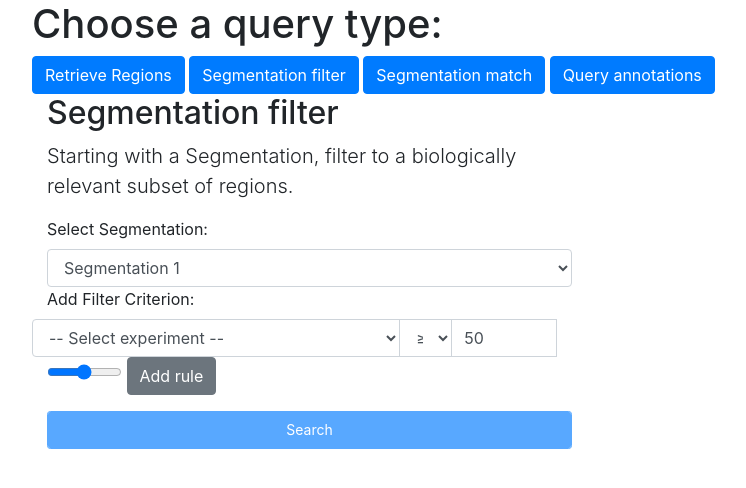
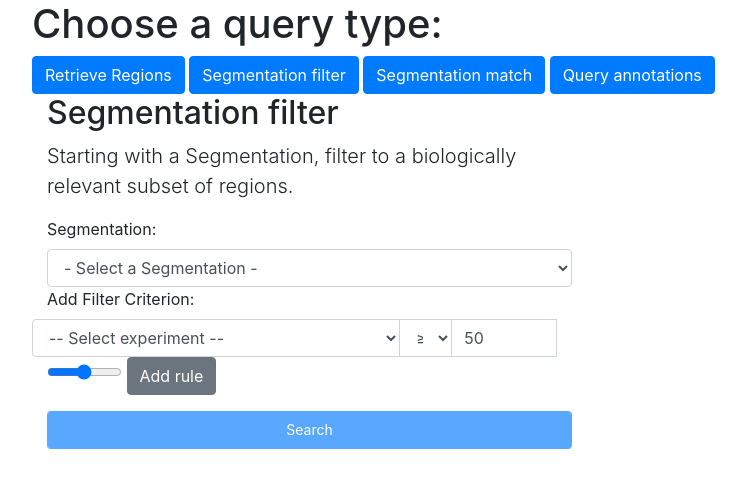
Before and after one commit to databio/episb-hub, a Flask app: template templates/home.html in a window 1280 px wide, after a click on "Segmentation filter". Shown: the part 150-638 px from the top of the page, without its empty margins (53-799 px from the left). Run offline with Flask 2, Linux system fonts and the light colour scheme; the template is opened without the code that fills it: most values are stand-ins (such as "Sample title", 1, 10 or a date in 2020); some libraries are stand-ins or nearby versions.

Commit message:
Start of seg filter

```diff
--- a/main.py
+++ b/main.py
@@ -18,6 +18,16 @@ def render_segments(start,stop):
 @app.route('/api/v1/region/<start>/<stop>')
 def render_segments_json(start,stop):
   url = "http://" + es_host + ":8080/episb-provider/get/fromSegment/" + start + "/" + stop
+  try:
+    url_req = urllib2.urlopen(url)
+    query_json = json.load(url_req)
+    return jsonify(query_json)
+  except urllib2.URLError as e:
+    print(e.reason)
+
+@app.route('/api/v1/segmentations')
+def render_segmentations():
+  url = "http://" + es_host + ":8080/episb-provider/segmentations/get/all"
   try:
     url_req = urllib2.urlopen(url)
     query_json = json.load(url_req)
@@ -47,7 +57,13 @@ def get_segments():
 
 @app.route('/')
 def index():
-  return render_template("home.html")
+  url = "http://" + es_host + ":8080/episb-provider/segmentations/get/all"
+  try:
+    url_req = urllib2.urlopen(url)
+    segmentation_json = json.load(url_req)
+    return render_template("home.html", segmentation_json=segmentation_json)
+  except urllib2.URLError as e:
+    print(e.reason)
 
 def check_start_stop(start,stop):
   if not start:
--- a/templates/home.html
+++ b/templates/home.html
@@ -39,12 +39,14 @@
     <p class="lead">Starting with a Segmentation, filter to a biologically relevant subset of regions.</p>
     <form method="POST" action="/get">
       <div class="form-group">
-        <label for="regionIDs">Select Segmentation:</label>
-         <select  name="Segmentation" id="SegmentationID" class="form-control">
-          <option value="volvo">Segmentation 1</option>
-          <option value="saab">Segmentation 2</option>
-          <option value="mercedes">Segmentation 3</option>
-          <option value="audi">Segmentation 4</option>
+        <label for="regionIDs">Segmentation:</label>
+         <select name="Segmentation" id="SegmentationID" class="form-control">
+          <option value="" selected> - Select a Segmentation - </option>
+
+          {% for index in segmentation_json.result %}
+          <option value="{{ index.segmentationName }}">{{ index.segmentationName }}</option>
+          {% endfor %}
+
         </select>
         <label for="regionIDs">Add Filter Criterion:</label>
         <div class="input-group row">
```
